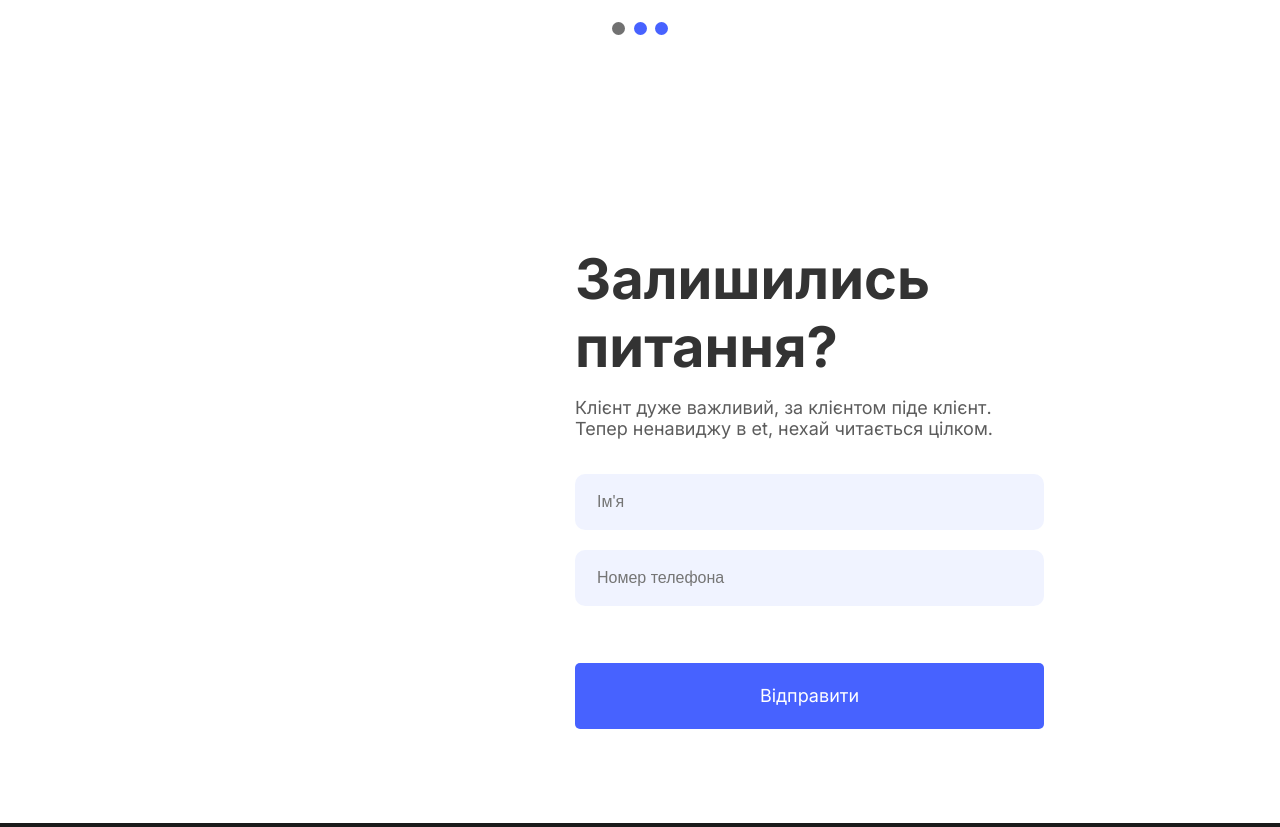
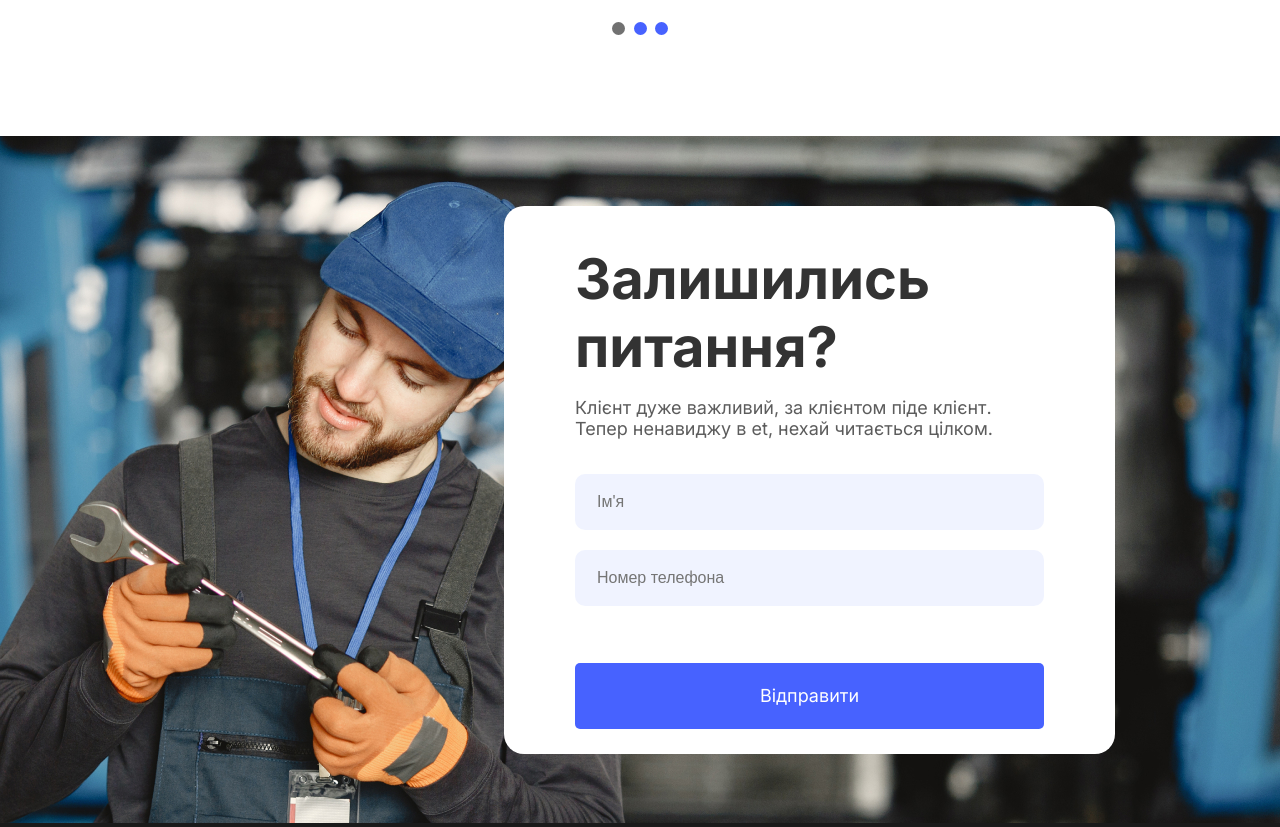
Before and after one commit to Vitekko/Ets, a plain HTML site: page index.html in a window 1280 px wide. Shown: the part 3280-4107 px from the top of the page. Drawn offline with Linux system fonts and the light colour scheme.

Commit message:
Update styles.css
cvx

```diff
--- a/css/styles.css
+++ b/css/styles.css
@@ -423,7 +423,7 @@ h1, h2, h3, h4 {
 .form-place {
     height: 687px;
     flex-wrap: wrap;
-    background-image: url(./images/last-image.jpg);
+    background-image: url(/images/last-image.jpg);
     background-size: cover;       /* Зображення заповнює весь блок */
     background-position: center;  /* Центрування зображення */
 }
```
